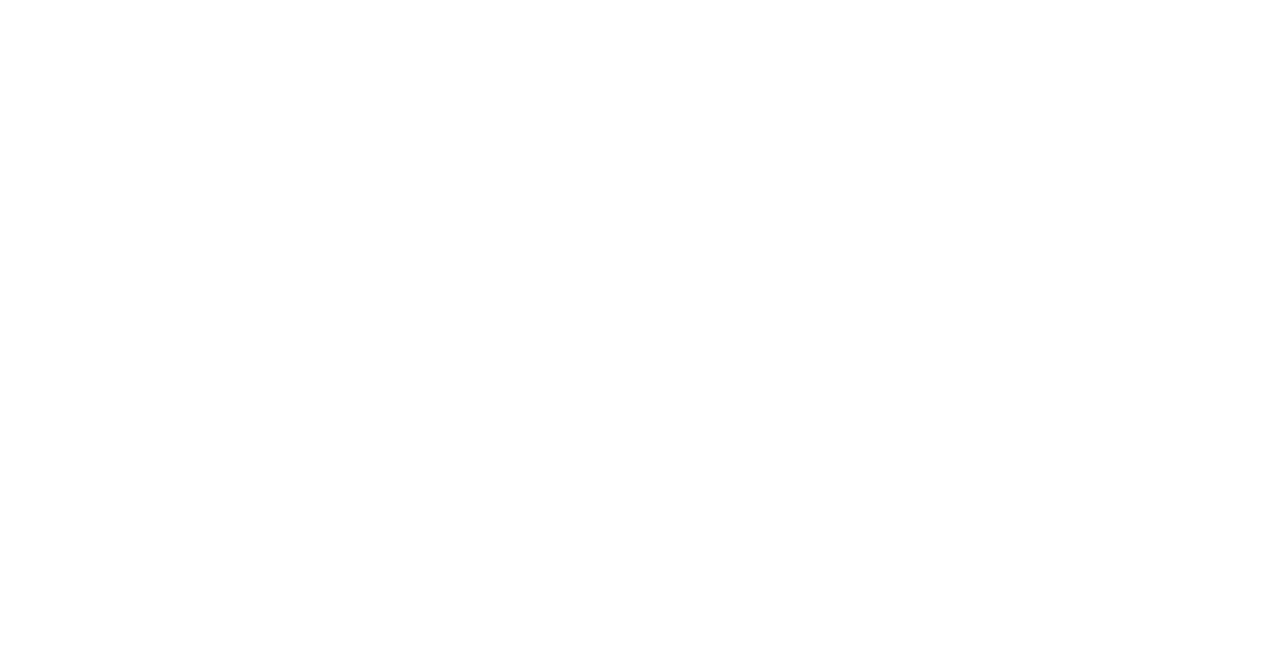
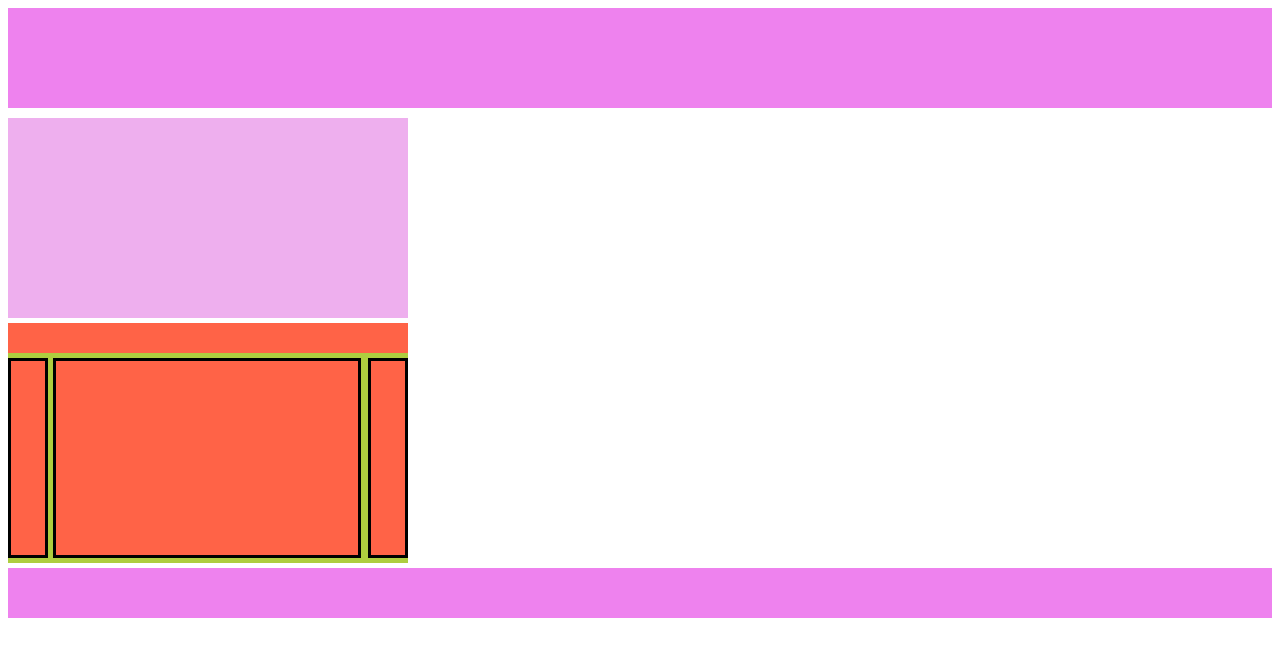
Before and after one commit to Gandalf93/htmlcss-struttura-wp, a plain HTML site: page index.html in a window 1280 px wide. Drawn offline with Linux system fonts and the light colour scheme.

Commit message:
add bozza ancora da aggiustare

```diff
--- a/css/style.css
+++ b/css/style.css
@@ -0,0 +1,93 @@
+*{
+
+    box-sizing: border-box;
+
+
+}
+
+header {
+    height: 100px;
+    background-color: violet;
+}
+
+main{
+    display: inline-block;
+    vertical-align: middle;
+
+    width: 80%;
+    background-color:white;
+
+    margin-top: 10px;
+
+}
+
+.main1{
+    height: 200px;
+    background-color: rgb(238, 175, 238);
+    width: 400px;
+}
+
+.main2{
+    background-color: rgb(174, 205, 63);
+    height: 240px;
+    width: 400px;
+    margin-top: 5px;
+}
+
+.float{
+
+    background-color: tomato;
+    height: 100%;
+    width: 10%;
+   border: 3px solid black;
+}
+
+
+.container{
+
+    height: 200px;
+    margin-top: 5px;
+
+}
+
+
+.container::after{
+    content: ;
+    display: table;
+    clear: both;
+
+
+}
+
+.alto{
+    background-color: tomato;
+
+    height: 30px;
+
+}
+
+#centrale{
+    float: left;
+    width:77%;
+    margin-left: 5px;
+    margin-right: 5px;
+
+
+
+}
+
+#destra{
+    float: right;
+}
+
+#sinistra{
+    float: left;
+}
+
+
+
+footer{
+    height: 50px;
+    background-color: violet;
+    margin-top: 5px;
+}
--- a/index.html
+++ b/index.html
@@ -9,5 +9,18 @@
 </head>
 <body>
 
+    <header></header>
+    <main>
+        <section class="main1"></section>
+        <section class="main2">
+            <div class="alto"></div>
+            <section class="container">
+                <div class="float" id="sinistra"></div>
+                <div class="float" id="centrale"></div>
+                <div class="float" id="destra"></div>
+            </section>
+        </section>
+    </main>
+    <footer></footer>
 </body>
 </html>
```
